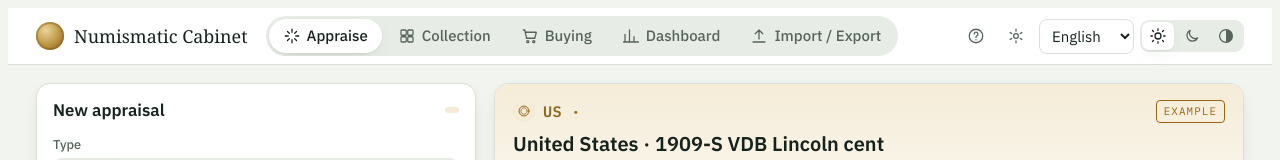
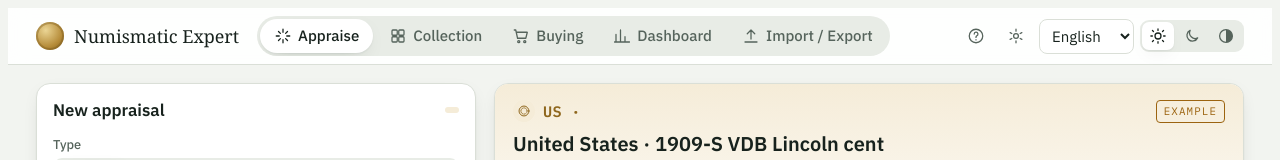
Before and after one commit to houssemeddinelassoued/Numismatic-Expert, a website: page cabinet-numismatique.html in a window 1280 px wide. Shown: the top 160 px of the page. Drawn offline with Linux system fonts and the light colour scheme; no server answers; a web font is replaced by a local one.

Commit message:
Rename Cabinet Numismatique to Expert Numismatique

```diff
--- a/cabinet-numismatique.html
+++ b/cabinet-numismatique.html
@@ -1,4 +1,4 @@
-<title>Cabinet Numismatique</title>
+<title>Expert Numismatique</title>
 <link rel="preconnect" href="https://fonts.googleapis.com">
 <link rel="preconnect" href="https://fonts.gstatic.com" crossorigin>
 <link rel="stylesheet" href="https://fonts.googleapis.com/css2?family=IBM+Plex+Mono:wght@400;500;600&family=IBM+Plex+Sans+Arabic:wght@400;500;600&family=IBM+Plex+Sans:wght@400;500;600&family=Marcellus+SC&display=swap">
@@ -7,7 +7,7 @@
 
 <header class="bar">
   <div class="wrap bar-in">
-    <span class="brand"><span class="logo" aria-hidden="true"></span><span class="brand-t" data-t="brand">Cabinet Numismatique</span></span>
+    <span class="brand"><span class="logo" aria-hidden="true"></span><span class="brand-t" data-t="brand">Expert Numismatique</span></span>
     <nav class="tabs" role="tablist" aria-label="Cabinet">
       <button type="button" class="tab" role="tab" data-tab="appraise" data-icon="spark"><span data-t="tabAppraise">Expertiser</span></button>
       <button type="button" class="tab" role="tab" data-tab="collection" data-icon="grid"><span data-t="tabCollection">Collection</span><span class="tab-n" id="tabCount"></span></button>
--- a/cn-i18n.js
+++ b/cn-i18n.js
@@ -4,7 +4,7 @@
   const CN = root.CN || (root.CN = {});
   CN.LANGS = ["fr", "en", "ar"];
   CN.T = {
-    brand: ["Cabinet Numismatique", "Numismatic Cabinet", "ديوان المسكوكات"],
+    brand: ["Expert Numismatique", "Numismatic Expert", "خبير المسكوكات"],
     tabAppraise: ["Expertiser", "Appraise", "تقييم"],
     tabCollection: ["Collection", "Collection", "المجموعة"],
     tabImport: ["Import / Export", "Import / Export", "استيراد / تصدير"],
```
Also changed, not shown: tests/preview.html (+1 -1 lines), README.md.
